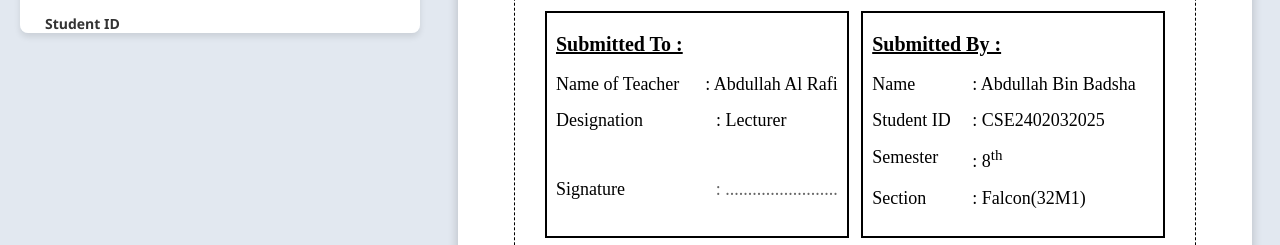
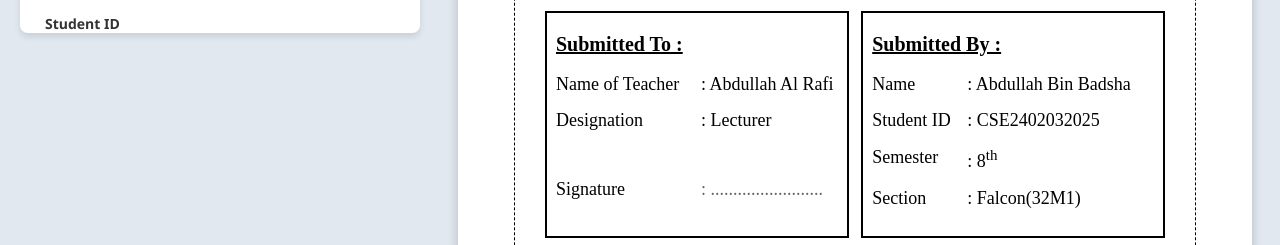
Before and after one commit to Badsha7175/su_cover_page, a plain HTML site: page index.html in a window 1280 px wide. Shown: the part 707-952 px from the top of the page. Drawn offline with Linux system fonts and the light colour scheme.

```diff
--- a/index.html
+++ b/index.html
@@ -13,12 +13,6 @@
         }
 
         /* --- Workspace & Form Styles (Screen Only) --- */
-        html, body {
-            /* Prevent Android Chrome from artificially increasing font sizes */
-            -webkit-text-size-adjust: 100%;
-            text-size-adjust: 100%;
-        }
-
         body {
             font-family: 'Segoe UI', Tahoma, Geneva, Verdana, sans-serif;
             background-color: var(--bg-color);
@@ -108,16 +102,17 @@
 
         .page-container {
             width: 794px;
+            /* Exact A4 width in px (96dpi) */
             height: 1123px;
+            /* Exact A4 height in px (96dpi) */
             background: #fff;
             box-shadow: 0 0 10px rgba(0, 0, 0, 0.2);
             padding: 56px;
+            /* Approx 15mm */
             box-sizing: border-box;
             transform-origin: top left;
             transform: scale(var(--scale-factor));
             font-family: 'Times New Roman', Times, serif;
-            /* Extra safety for text autosizing on mobile */
-            -webkit-text-size-adjust: 100%;
         }
 
         .border-box {
@@ -125,6 +120,7 @@
             position: relative;
             box-sizing: border-box;
             height: 100%;
+            /* Uses full container height */
             display: flex;
             flex-direction: column;
             align-items: center;
@@ -219,24 +215,19 @@
         .flex-row {
             display: flex;
             margin-bottom: 8px;
-            /* FIX: Absolutely force everything in this row to stay on one line */
-            white-space: nowrap;
         }
 
+        /* Prevent text wrapping in submit boxes */
         .flex-row .label {
-            width: 160px;
-            white-space: nowrap;
+            width: 145px;
         }
 
         .flex-row .label-student {
-            width: 100px;
-            white-space: nowrap;
+            width: 95px;
         }
 
         .flex-row .value {
             flex: 1;
-            /* Prevent the value text (name) from ever wrapping */
-            white-space: nowrap;
         }
 
         .footer-date {
@@ -292,6 +283,7 @@
         /* --- FINAL FIX FOR MOBILE PRINTING (SAMSUNG & CHROME) --- */
         @page {
             size: A4 portrait;
+            /* Absolute zero margins to let the div control the spacing */
             margin: 0;
             padding: 0;
         }
@@ -319,6 +311,7 @@
 
             .preview-wrapper {
                 width: 210mm !important;
+                /* Crucial: let wrapper be 100% of the printed page height */
                 height: 297mm !important;
                 margin: 0 !important;
                 padding: 0 !important;
@@ -330,9 +323,11 @@
             .page-container {
                 box-shadow: none !important;
                 margin: 0 !important;
+                /* Force Exact dimensions */
                 width: 210mm !important;
                 height: 297mm !important;
                 max-height: 297mm !important;
+                /* Reduced physical padding on the container so the border box expands */
                 padding: 5mm !important;
                 transform: none !important;
                 page-break-after: avoid !important;
@@ -345,13 +340,16 @@
             }
 
             .border-box {
+                /* Make the border box take up the remaining space inside the 5mm padding */
                 height: calc(100% - 10mm) !important;
                 max-height: calc(100% - 10mm) !important;
+                /* Inner padding to keep content away from the dashed border */
                 padding: 10mm 15mm 10mm 15mm !important;
                 page-break-inside: avoid !important;
                 box-sizing: border-box !important;
             }
 
+            /* Squeeze the elements vertically during print to guarantee fit */
             .header h1 {
                 margin-bottom: 10px !important;
             }
```
